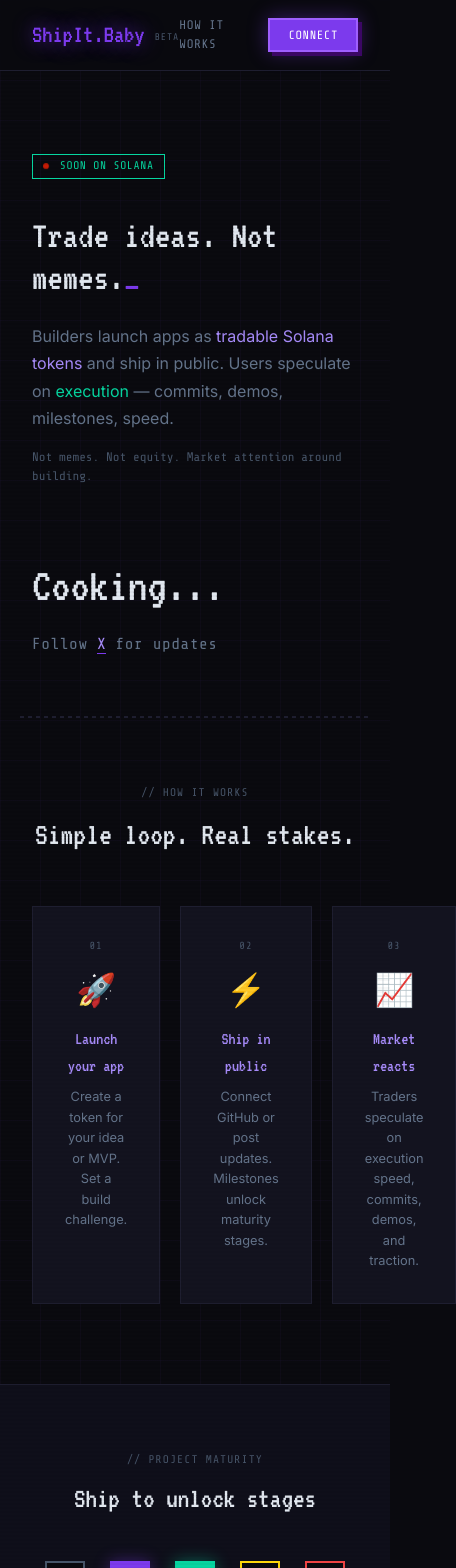
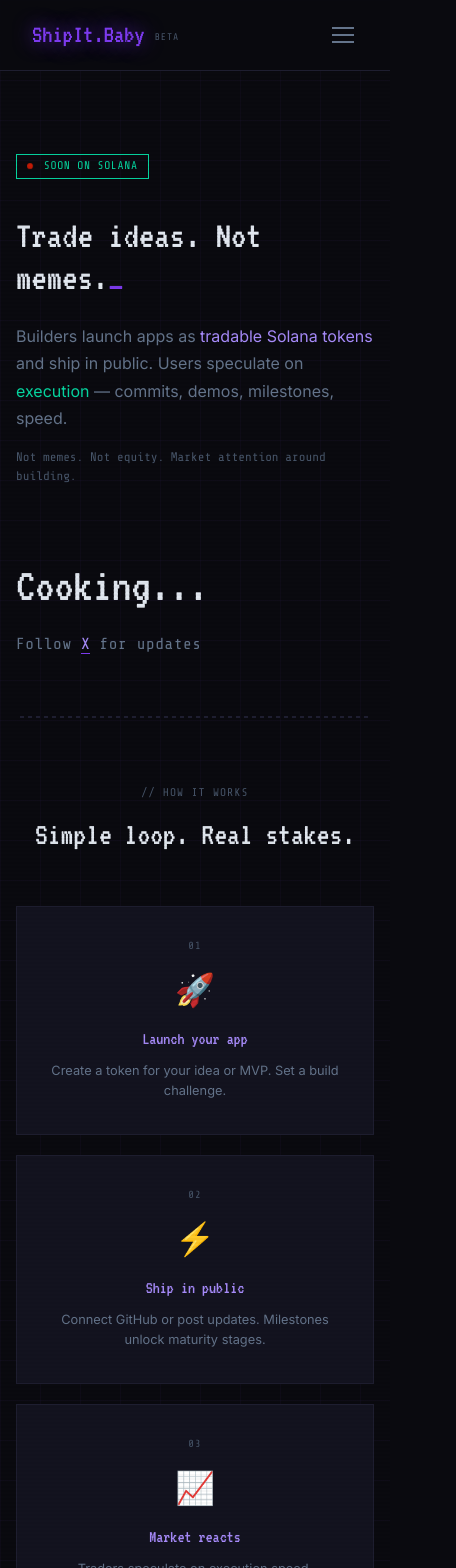
Before and after one commit to ShipItBaby/shipitbaby-ui, a Next.js app: page / in a window 390 px wide. Shown: the top 1568 px of the page, 456 px wide, since content can reach past the window. Built offline with nearby package versions, Linux system fonts and the light colour scheme.

Commit message:
mobile view

```diff
--- a/src/app/globals.css
+++ b/src/app/globals.css
@@ -12,6 +12,7 @@
   --text: #e2e8f0;
   --muted: #64748b;
   --pixel: 2px;
+  --section-px: 32px;
 }
 
 * {
@@ -298,18 +299,98 @@
   background: var(--accent);
 }
 
-/* ── Responsive ─────────────────────────────────────────────────────────── */
+/* ── Responsive layout helpers ───────────────────────────────────────────── */
 .hero-grid {
   grid-template-columns: 1fr 1fr;
 }
 
+.steps-grid {
+  display: grid;
+  grid-template-columns: repeat(3, 1fr);
+  gap: 20px;
+}
+
+.features-grid {
+  display: grid;
+  grid-template-columns: repeat(3, 1fr);
+  gap: 16px;
+}
+
+.community-grid {
+  display: grid;
+  grid-template-columns: 1fr 1fr;
+  gap: 60px;
+  align-items: center;
+}
+
+/* Footer inner row */
+.footer-inner {
+  display: flex;
+  justify-content: space-between;
+  align-items: center;
+  gap: 16px;
+}
+
+/* Stages row connector lines are visible by default */
 .stages-row > div:not(:last-child) > div[style*="position: absolute"] {
   display: block;
 }
 
-@media (max-width: 680px) {
+/* ── Navbar mobile ───────────────────────────────────────────────────────── */
+.nav-right {
+  display: flex;
+  gap: 24px;
+  align-items: center;
+}
+
+.nav-hamburger {
+  display: none;
+  flex-direction: column;
+  gap: 5px;
+  background: none;
+  border: none;
+  cursor: pointer;
+  padding: 4px;
+}
+
+.nav-hamburger span {
+  display: block;
+  width: 22px;
+  height: 2px;
+  background: #64748b;
+  transition: background 0.15s;
+}
+
+.nav-hamburger:hover span {
+  background: #a78bfa;
+}
+
+/* ── Mobile breakpoint ───────────────────────────────────────────────────── */
+@media (max-width: 640px) {
+  :root {
+    --section-px: 16px;
+  }
+
   .hero-grid {
     grid-template-columns: 1fr;
+  }
+
+  .steps-grid {
+    grid-template-columns: 1fr;
+  }
+
+  .features-grid {
+    grid-template-columns: 1fr 1fr;
+  }
+
+  .community-grid {
+    grid-template-columns: 1fr;
+    gap: 32px;
+  }
+
+  .footer-inner {
+    flex-direction: column;
+    text-align: center;
   }
 
   .stages-row {
@@ -322,4 +403,29 @@
   .stages-row > div > div[style*="position: absolute"][style*="height: 2px"] {
     display: none;
   }
+
+  /* Navbar: hide desktop links, show hamburger */
+  .nav-right {
+    display: none;
+    position: absolute;
+    top: 100%;
+    left: 0;
+    right: 0;
+    flex-direction: column;
+    align-items: stretch;
+    padding: 16px 20px;
+    background: rgba(10, 10, 15, 0.98);
+    border-bottom: 1px solid #1e1e30;
+    backdrop-filter: blur(10px);
+    gap: 16px;
+    z-index: 99;
+  }
+
+  .nav-right.nav-open {
+    display: flex;
+  }
+
+  .nav-hamburger {
+    display: flex;
+  }
 }
--- a/src/app/page.js
+++ b/src/app/page.js
@@ -40,7 +40,7 @@
 
             {/* ── HERO ── */}
             <section className="hero-grid" style={{
-                maxWidth: 1100, margin: '0 auto', padding: '80px 32px 60px',
+                maxWidth: 1100, margin: '0 auto', padding: '80px var(--section-px) 60px',
                 display: 'grid', gap: 40, alignItems: 'center',
             }}>
                 {/* Left: Text */}
@@ -109,7 +109,7 @@
             <div className="pixel-sep" style={{ maxWidth: 1100, margin: '0 auto 60px', width: '90%' }} />
 
             {/* ── HOW IT WORKS ── */}
-            <section style={{ maxWidth: 1100, margin: '0 auto', padding: '0 32px 80px' }}>
+            <section style={{ maxWidth: 1100, margin: '0 auto', padding: '0 var(--section-px) 80px' }}>
                 <div style={{ textAlign: 'center', marginBottom: 48 }}>
                     <span className="font-mono" style={{ color: '#475569', fontSize: '0.7rem', textTransform: 'uppercase', letterSpacing: '0.1em' }}>
             // HOW IT WORKS
@@ -118,7 +118,7 @@
                         Simple loop. Real stakes.
                     </h2>
                 </div>
-                <div style={{ display: 'grid', gridTemplateColumns: 'repeat(3, 1fr)', gap: 20 }}>
+                <div className="steps-grid">
                     {STEPS.map((step, i) => (
                         <div key={step.num} className="card" style={{ textAlign: 'center', padding: 32 }}>
                             <div className="font-mono" style={{ fontSize: '0.65rem', color: '#475569', marginBottom: 12, letterSpacing: '0.1em' }}>
@@ -135,7 +135,7 @@
             </section>
 
             {/* ── MATURITY STAGES ── */}
-            <section style={{ background: '#0f0f1a', borderTop: '1px solid #1e1e30', borderBottom: '1px solid #1e1e30', padding: '60px 32px' }}>
+            <section style={{ background: '#0f0f1a', borderTop: '1px solid #1e1e30', borderBottom: '1px solid #1e1e30', padding: '60px var(--section-px)' }}>
                 <div style={{ maxWidth: 1100, margin: '0 auto' }}>
                     <div style={{ textAlign: 'center', marginBottom: 40 }}>
                         <span className="font-mono" style={{ color: '#475569', fontSize: '0.7rem', textTransform: 'uppercase', letterSpacing: '0.1em' }}>
@@ -145,7 +145,7 @@
                             Ship to unlock stages
                         </h2>
                     </div>
-                    <div style={{ display: 'flex', gap: 0, position: 'relative' }}>
+                    <div className="stages-row" style={{ display: 'flex', gap: 0, position: 'relative' }}>
                         {[
                             { num: 1, label: 'Idea', color: '#475569', active: false },
                             { num: 2, label: 'Proof', color: '#7c3aed', active: true },
@@ -192,7 +192,7 @@
             </section>
 
             {/* ── FEATURES ── */}
-            <section style={{ maxWidth: 1100, margin: '0 auto', padding: '80px 32px' }}>
+            <section style={{ maxWidth: 1100, margin: '0 auto', padding: '80px var(--section-px)' }}>
                 <div style={{ textAlign: 'center', marginBottom: 48 }}>
                     <span className="font-mono" style={{ color: '#475569', fontSize: '0.7rem', textTransform: 'uppercase', letterSpacing: '0.1em' }}>
             // WHAT MAKES IT DIFFERENT
@@ -201,7 +201,7 @@
                         Execution is the meta
                     </h2>
                 </div>
-                <div style={{ display: 'grid', gridTemplateColumns: 'repeat(3, 1fr)', gap: 16 }}>
+                <div className="features-grid">
                     {FEATURES.map((f) => (
                         <div key={f.title} className="card" style={{ padding: '24px 20px' }}>
                             <span className="font-pixel" style={{ fontSize: '1.6rem', color: '#7c3aed', display: 'block', marginBottom: 10 }}>
@@ -217,8 +217,8 @@
             </section>
 
             {/* ── COMMUNITY SIGNALS ── */}
-            <section style={{ background: '#0f0f1a', borderTop: '1px solid #1e1e30', borderBottom: '1px solid #1e1e30', padding: '60px 32px' }}>
-                <div style={{ maxWidth: 1100, margin: '0 auto', display: 'grid', gridTemplateColumns: '1fr 1fr', gap: 60, alignItems: 'center' }}>
+            <section style={{ background: '#0f0f1a', borderTop: '1px solid #1e1e30', borderBottom: '1px solid #1e1e30', padding: '60px var(--section-px)' }}>
+                <div className="community-grid" style={{ maxWidth: 1100, margin: '0 auto' }}>
                     <div>
                         <span className="font-mono" style={{ color: '#475569', fontSize: '0.7rem', textTransform: 'uppercase', letterSpacing: '0.1em' }}>
               // COMMUNITY SIGNALS
@@ -268,7 +268,7 @@
             </section>
 
             {/* ── CTA ── */}
-            <section style={{ maxWidth: 1100, margin: '0 auto', padding: '100px 32px', textAlign: 'center' }}>
+            <section style={{ maxWidth: 1100, margin: '0 auto', padding: '100px var(--section-px)', textAlign: 'center' }}>
                 <span className="font-mono" style={{ color: '#475569', fontSize: '0.7rem', textTransform: 'uppercase', letterSpacing: '0.1em', display: 'block', marginBottom: 16 }}>
           // LAUNCH YOUR APP AS A MARKET
                 </span>
--- a/src/components/Footer.js
+++ b/src/components/Footer.js
@@ -10,16 +10,10 @@
  */
 export default function Footer({ maxWidth = '1100px' }) {
   return (
-    <footer style={{ borderTop: '1px solid #1e1e30', padding: '24px 32px', background: '#0a0a0f' }}>
+    <footer style={{ borderTop: '1px solid #1e1e30', padding: '24px var(--section-px)', background: '#0a0a0f' }}>
       <div
-        style={{
-          maxWidth,
-          margin: '0 auto',
-          display: 'flex',
-          justifyContent: 'space-between',
-          alignItems: 'center',
-          gap: 16,
-        }}
+        className="footer-inner"
+        style={{ maxWidth, margin: '0 auto' }}
       >
         {/* Brand */}
         <span className="font-pixel" style={{ fontSize: '1.1rem', color: '#475569' }}>
--- a/src/components/Navbar.js
+++ b/src/components/Navbar.js
@@ -29,6 +29,7 @@
     const [walletAddress, setWalletAddress] = useState(null);
     const [showPopup, setShowPopup] = useState(false);
     const [connecting, setConnecting] = useState(false);
+    const [mobileMenuOpen, setMobileMenuOpen] = useState(false);
     const popupRef = useRef(null);
 
     // Silently restore session if user already approved this site
@@ -151,7 +152,8 @@
                 </div>
             </Link>
 
-            <div style={{ display: 'flex', gap: 24, alignItems: 'center' }}>
+            {/* Desktop nav + mobile dropdown (shared, toggled via CSS class) */}
+            <div className={`nav-right${mobileMenuOpen ? ' nav-open' : ''}`}>
                 <a
                     href="/about"
                     className="font-mono"
@@ -237,6 +239,18 @@
                     )}
                 </div>
             </div>
+
+            {/* Hamburger button — visible only on mobile via CSS */}
+            <button
+                className="nav-hamburger"
+                onClick={() => setMobileMenuOpen(prev => !prev)}
+                aria-label="Toggle menu"
+                aria-expanded={mobileMenuOpen}
+            >
+                <span />
+                <span />
+                <span />
+            </button>
         </nav>
     );
 }
```
Also changed, not shown: src/app/profile/page.js (+39 -1 lines).
